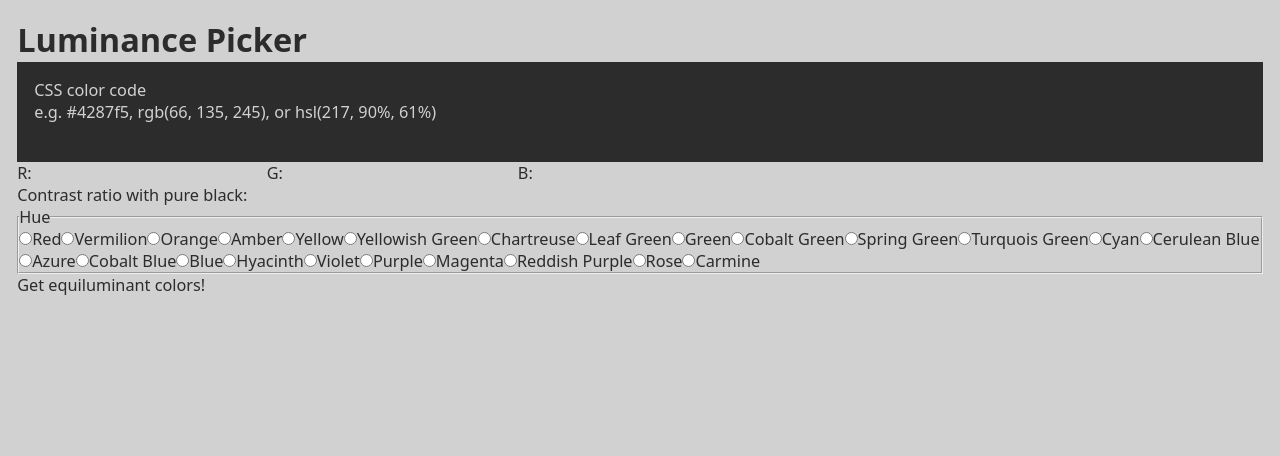
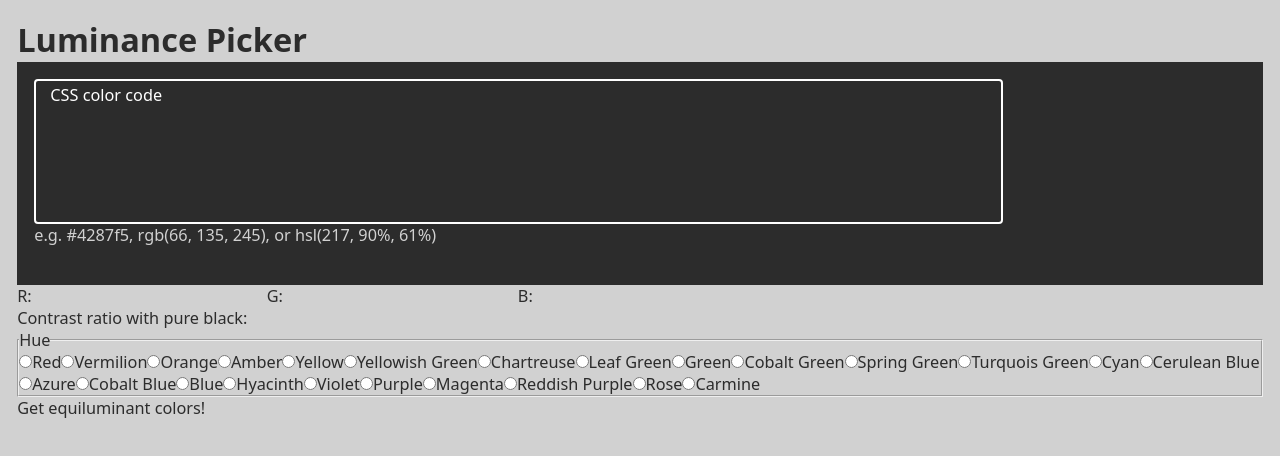
Before and after one commit to masakudamatsu/equiluminant-color-picker, a Next.js app in the folder app/: page / in a window 1280 px wide. Shown: the top 456 px of the page. Built offline with nearby package versions, Linux system fonts and the light colour scheme.

Commit message:
Style the color code text field #39
Size parameters are temporary.

```diff
--- a/app/components/InputColorCode.js
+++ b/app/components/InputColorCode.js
@@ -1,6 +1,12 @@
 import {useState} from 'react';
 import PropTypes from 'prop-types';
-import {ColorCodeField, ParagraphErrorMessage} from '../theme/style';
+import {
+  ColorCodeField,
+  Input,
+  InputWrapper,
+  Label,
+  ParagraphErrorMessage,
+} from '../theme/style';
 import {getRgbFromHex, getRgbFromHsl} from '../utils/helpers';
 import color from '../theme/color';
 
@@ -62,17 +68,18 @@ function InputColorCode(props) {
   };
   return (
     <ColorCodeField backgroundColor={backgroundColor} darkMode={props.darkMode}>
-      <label htmlFor="inputColorCode">
-        CSS color code
-        <input
+      <InputWrapper>
+        <Label htmlFor="inputColorCode">CSS color code</Label>
+        <Input
           type="text"
+          error={invalid}
           id="inputColorCode"
           onBlur={handleBlur}
           pattern={`${regexHexText}|${regexRgbText}|${regexHslText}`}
           value={props.inputColorCode}
         />
-        <p> e.g. #4287f5, rgb(66, 135, 245), or hsl(217, 90%, 61%)</p>
-      </label>
+      </InputWrapper>
+      <p> e.g. #4287f5, rgb(66, 135, 245), or hsl(217, 90%, 61%)</p>
       <ParagraphErrorMessage data-testid="colorCodeError" error={invalid}>
         Please enter a valid CSS color code
       </ParagraphErrorMessage>
--- a/app/theme/style.js
+++ b/app/theme/style.js
@@ -3,6 +3,35 @@ import color from './color';
 import font from './font';
 
 // HTML elements
+export const Input = styled.input.attrs(props => ({
+  autoComplete: 'off', // to remove Webkit browser's default style that cannot be overriden. See https://stackoverflow.com/questions/2338102/override-browser-form-filling-and-input-highlighting-with-html-css
+}))`
+  background-color: inherit;
+  border: 2px solid white;
+  border-color: ${props => (props.error ? 'red' : 'white')};
+  border-radius: 4px;
+  color: inherit;
+  font-size: 80px; /* x-height x 2^3 */
+  height: 100%;
+  line-height: 1;
+  padding: 16px;
+  text-align: center;
+  width: 100%;
+
+  &:active,
+  &:hover,
+  &:focus {
+    border-width: 3px;
+    outline: none;
+  }
+`;
+
+export const Label = styled.label`
+  position: absolute;
+  top: 8px;
+  left: 16px;
+`;
+
 export const ParagraphErrorMessage = styled.p`
   visibility: ${props => (props.error ? 'visible' : 'hidden')};
 `;
@@ -15,6 +44,15 @@ export const ColorCodeField = styled.div`
   width: 100%;
 `;
 
+export const InputWrapper = styled.div`
+  background-color: inherit;
+  color: white;
+  font-family: system-ui;
+  line-height: 1;
+  position: relative;
+  width: 80%;
+`;
+
 export const SideMarginSetter = styled.div`
   margin: ${font.sideMarginPx.mobile}px;
 `;
```
Also changed, not shown: 1 other file (tests, documents, lock files or other folders).
